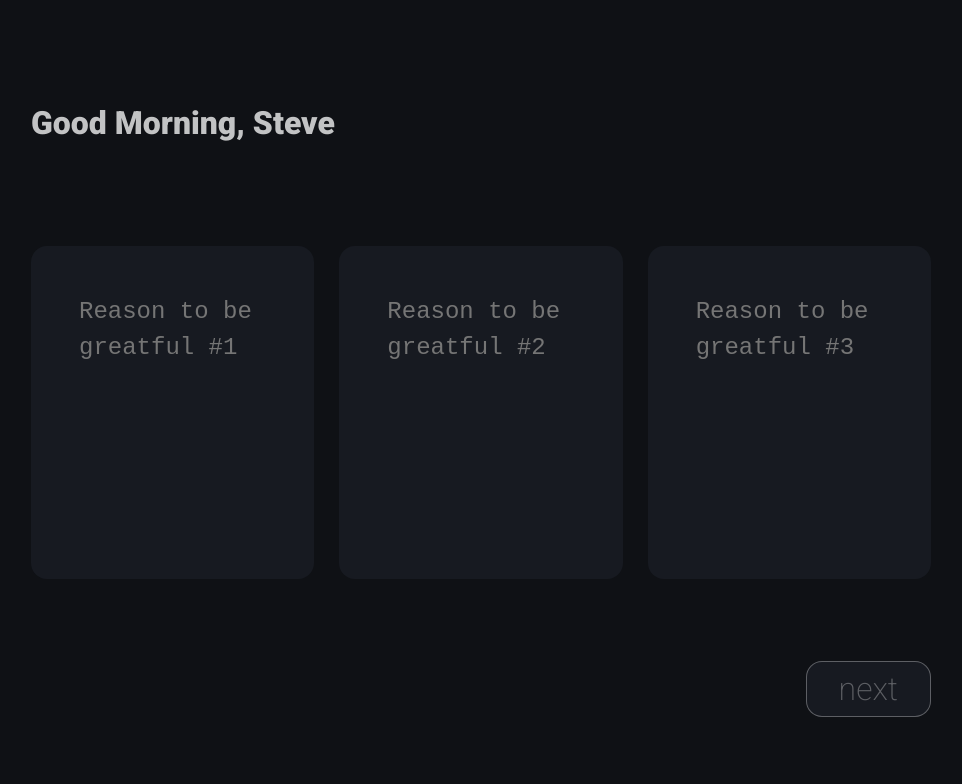
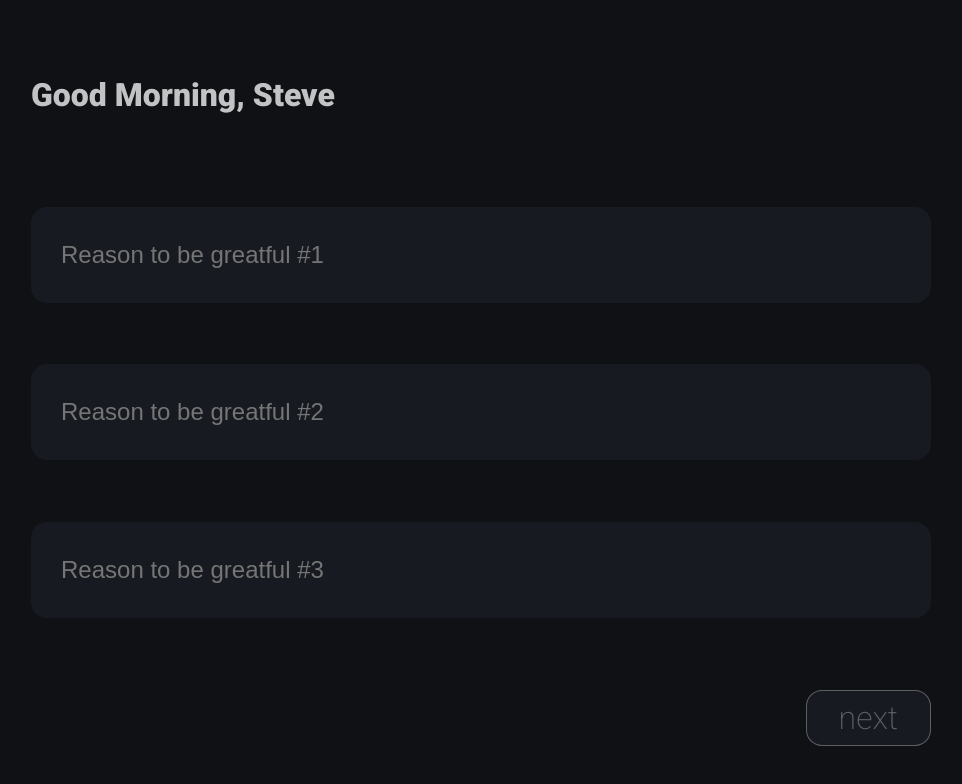
Before and after one commit to boothscript/dashRoo, a React (Create React App) app: page /mr/gratitude in a window 1280 px wide. Shown: the top 784 px of the page, without its empty margins (159-1121 px from the left). Built offline with nearby package versions, Linux system fonts and the light colour scheme.

Commit message:
replaced textareas on Mrgratitude

```diff
--- a/src/Pages/mr/MrGratitude.js
+++ b/src/Pages/mr/MrGratitude.js
@@ -1,14 +1,22 @@
 import React from "react";
+import styled from "styled-components";
 
 import {
   MrContainer,
   MrHeader,
-  MrTextArea,
+  MrTextInput,
   MrFooter,
   MrMain
 } from "../../Components/mr";
 
 import useConfirmInputs from "../../Hooks/useConfirmInputs";
+
+const Div = styled.div`
+  grid-column: 1/-1;
+  display: flex;
+  flex-direction: column;
+  justify-content: space-between;
+`;
 
 function MrGratitude() {
   const { inputStates, confirmInput, checkInputs } = useConfirmInputs(3);
@@ -16,17 +24,17 @@ function MrGratitude() {
     <MrContainer>
       <MrHeader />
       <MrMain>
-        <MrTextArea
+        <MrTextInput
           inputId={0}
           confirmFn={confirmInput}
           placeholder={"Reason to be greatful #1"}
         />
-        <MrTextArea
+        <MrTextInput
           inputId={1}
           confirmFn={confirmInput}
           placeholder={"Reason to be greatful #2"}
         />
-        <MrTextArea
+        <MrTextInput
           inputId={2}
           confirmFn={confirmInput}
           placeholder={"Reason to be greatful #3"}
```
